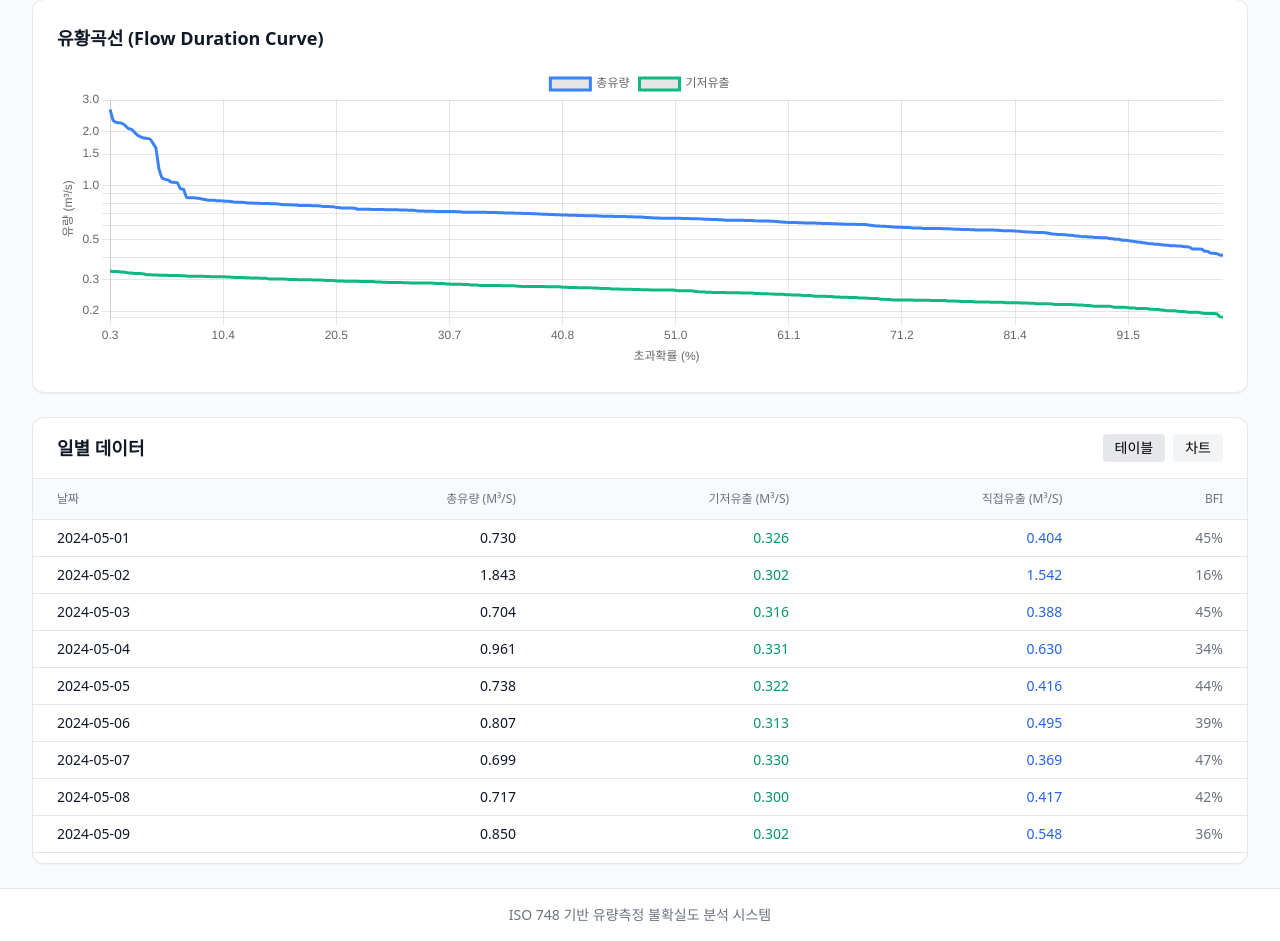
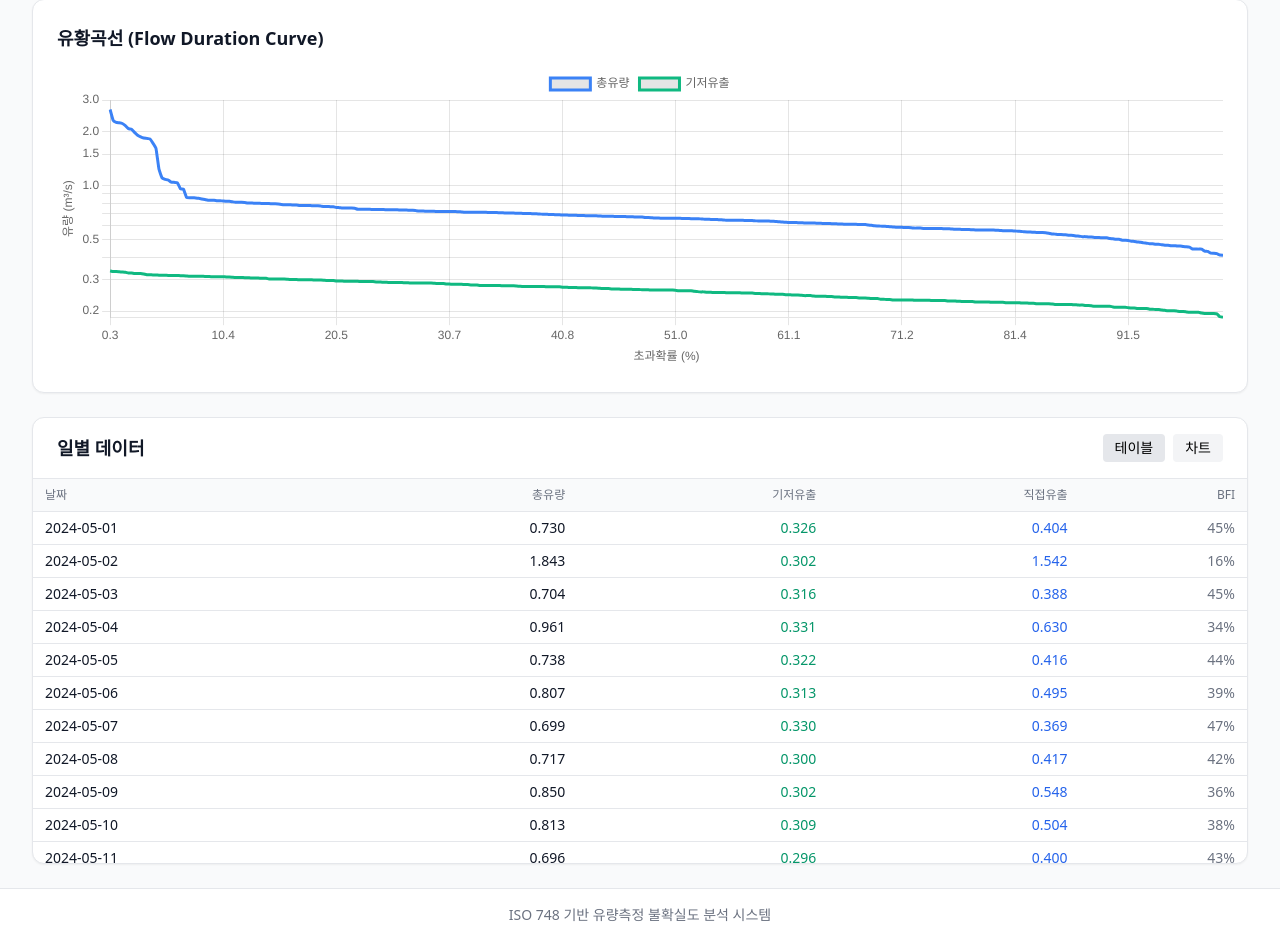
Before and after one commit to randomwalk1225/reAA, a Django app: page /measurement/baseflow/1/ in a window 1280 px wide. Shown: the part 788-1729 px from the top of the page. Run offline with Django 5.2, Linux system fonts and the light colour scheme; some libraries are stand-ins or nearby versions.

Commit message:
Fix baseflow detail: table column widths, add chart view toggle

```diff
--- a/templates/measurement/baseflow_detail.html
+++ b/templates/measurement/baseflow_detail.html
@@ -102,25 +102,26 @@
                         class="px-3 py-1 rounded">차트</button>
             </div>
         </div>
-        <div class="overflow-x-auto max-h-96">
-            <table class="min-w-full divide-y divide-gray-200">
+        <!-- Table View -->
+        <div x-show="viewMode === 'table'" class="overflow-x-auto max-h-96">
+            <table class="w-full divide-y divide-gray-200 text-sm">
                 <thead class="bg-gray-50 sticky top-0">
                     <tr>
-                        <th class="px-6 py-3 text-left text-xs font-medium text-gray-500 uppercase">날짜</th>
-                        <th class="px-6 py-3 text-right text-xs font-medium text-gray-500 uppercase">총유량 (m³/s)</th>
-                        <th class="px-6 py-3 text-right text-xs font-medium text-gray-500 uppercase">기저유출 (m³/s)</th>
-                        <th class="px-6 py-3 text-right text-xs font-medium text-gray-500 uppercase">직접유출 (m³/s)</th>
-                        <th class="px-6 py-3 text-right text-xs font-medium text-gray-500 uppercase">BFI</th>
+                        <th class="px-3 py-2 text-left text-xs font-medium text-gray-500 uppercase w-28">날짜</th>
+                        <th class="px-3 py-2 text-right text-xs font-medium text-gray-500 uppercase w-24">총유량</th>
+                        <th class="px-3 py-2 text-right text-xs font-medium text-gray-500 uppercase w-24">기저유출</th>
+                        <th class="px-3 py-2 text-right text-xs font-medium text-gray-500 uppercase w-24">직접유출</th>
+                        <th class="px-3 py-2 text-right text-xs font-medium text-gray-500 uppercase w-16">BFI</th>
                     </tr>
                 </thead>
                 <tbody class="divide-y divide-gray-200">
                     {% for d in daily_data %}
                     <tr class="hover:bg-gray-50">
-                        <td class="px-6 py-2 text-sm text-gray-900">{{ d.date }}</td>
-                        <td class="px-6 py-2 text-sm text-gray-900 text-right">{{ d.total|floatformat:3 }}</td>
-                        <td class="px-6 py-2 text-sm text-emerald-600 text-right font-medium">{{ d.baseflow|floatformat:3 }}</td>
-                        <td class="px-6 py-2 text-sm text-blue-600 text-right">{{ d.direct|floatformat:3 }}</td>
-                        <td class="px-6 py-2 text-sm text-gray-500 text-right">
+                        <td class="px-3 py-1.5 text-gray-900">{{ d.date }}</td>
+                        <td class="px-3 py-1.5 text-gray-900 text-right tabular-nums">{{ d.total|floatformat:3 }}</td>
+                        <td class="px-3 py-1.5 text-emerald-600 text-right font-medium tabular-nums">{{ d.baseflow|floatformat:3 }}</td>
+                        <td class="px-3 py-1.5 text-blue-600 text-right tabular-nums">{{ d.direct|floatformat:3 }}</td>
+                        <td class="px-3 py-1.5 text-gray-500 text-right tabular-nums">
                             {% widthratio d.baseflow d.total 100 as daily_bfi %}
                             {{ daily_bfi|default:"0" }}%
                         </td>
@@ -129,6 +130,13 @@
                 </tbody>
             </table>
         </div>
+
+        <!-- Chart View -->
+        <div x-show="viewMode === 'chart'" x-cloak class="p-6">
+            <div class="relative w-full" style="height: 350px;">
+                <canvas id="dailyDataChart"></canvas>
+            </div>
+        </div>
     </div>
 </div>
 
@@ -136,9 +144,83 @@
 function baseflowDetail() {
     return {
         viewMode: 'table',
+        dailyChart: null,
 
         init() {
             this.initCharts();
+            // viewMode 변경 감지
+            this.$watch('viewMode', (value) => {
+                if (value === 'chart') {
+                    this.$nextTick(() => this.initDailyChart());
+                }
+            });
+        },
+
+        initDailyChart() {
+            if (this.dailyChart) return; // 이미 초기화됨
+
+            const canvas = document.getElementById('dailyDataChart');
+            if (!canvas) return;
+
+            const ctx = canvas.getContext('2d');
+            const labels = [];
+            const totalData = [];
+            const baseflowData = [];
+            const directData = [];
+
+            {% for d in daily_data %}
+            labels.push('{{ d.date }}');
+            totalData.push({{ d.total }});
+            baseflowData.push({{ d.baseflow }});
+            directData.push({{ d.direct }});
+            {% endfor %}
+
+            this.dailyChart = new Chart(ctx, {
+                type: 'line',
+                data: {
+                    labels: labels,
+                    datasets: [
+                        {
+                            label: '총유량 (m³/s)',
+                            data: totalData,
+                            borderColor: 'rgb(59, 130, 246)',
+                            backgroundColor: 'rgba(59, 130, 246, 0.1)',
+                            fill: true,
+                            tension: 0.2,
+                            pointRadius: 1,
+                        },
+                        {
+                            label: '기저유출 (m³/s)',
+                            data: baseflowData,
+                            borderColor: 'rgb(16, 185, 129)',
+                            backgroundColor: 'rgba(16, 185, 129, 0.3)',
+                            fill: true,
+                            tension: 0.2,
+                            pointRadius: 1,
+                        },
+                        {
+                            label: '직접유출 (m³/s)',
+                            data: directData,
+                            borderColor: 'rgb(245, 158, 11)',
+                            borderDash: [5, 5],
+                            fill: false,
+                            tension: 0.2,
+                            pointRadius: 0,
+                        }
+                    ]
+                },
+                options: {
+                    responsive: true,
+                    maintainAspectRatio: false,
+                    plugins: {
+                        legend: { position: 'top' }
+                    },
+                    scales: {
+                        x: { ticks: { maxTicksLimit: 15 } },
+                        y: { min: 0, title: { display: true, text: 'm³/s' } }
+                    }
+                }
+            });
         },
 
         initCharts() {
```
